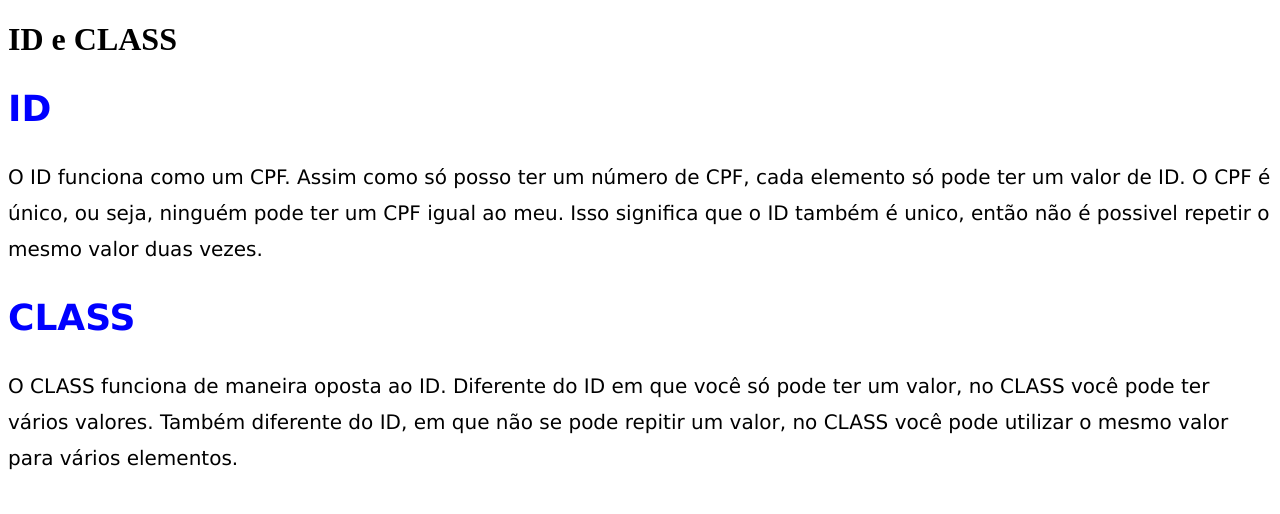
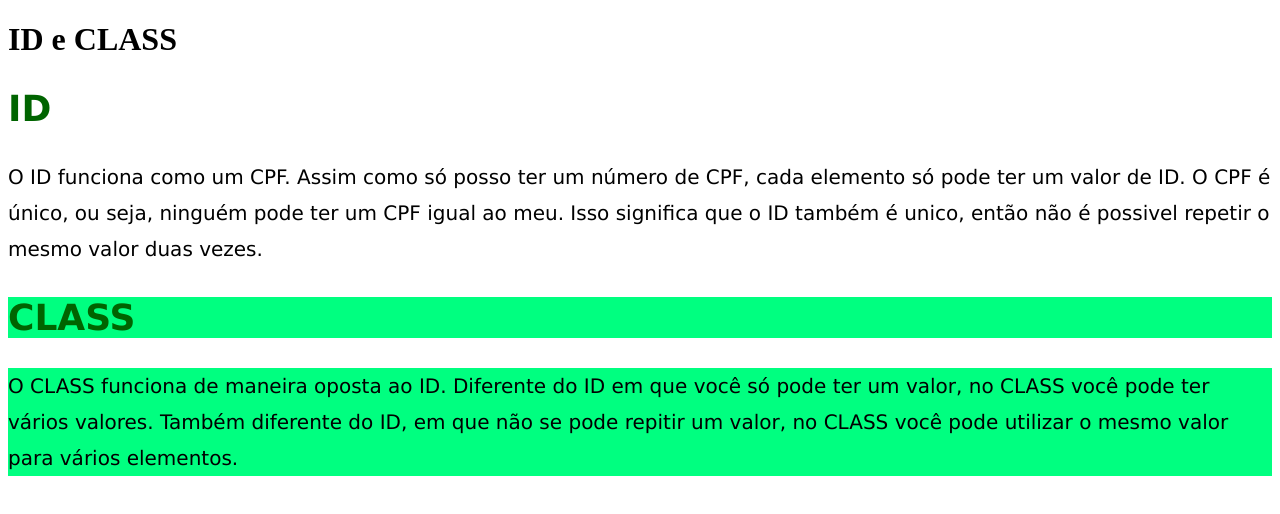
Before and after one commit to luizjuniorr/aulas_html_css, a plain HTML site: page 4_ID_CLASS/index.html in a window 1280 px wide. Drawn offline with Linux system fonts and the light colour scheme.

Commit message:
introdução ao class

```diff
--- a/4_ID_CLASS/index.html
+++ b/4_ID_CLASS/index.html
@@ -16,9 +16,9 @@
         O ID funciona como um CPF. Assim como só posso ter um número de CPF, cada elemento só pode ter um valor de ID. O CPF é único, ou seja, ninguém pode ter um CPF igual ao meu. Isso significa que o ID também é unico, então não é possivel repetir o mesmo valor duas vezes.
     </p>
 
-    <h2>CLASS</h2>
+    <h2 class="fundo-verde">CLASS</h2>
 
-    <p>
+    <p class="fundo-verde">
         O CLASS funciona de maneira oposta ao ID. Diferente do ID em que você só pode ter um valor, no CLASS você pode ter vários valores. Também diferente do ID, em que não se pode repitir um valor, no CLASS você pode utilizar o mesmo valor para vários elementos.
     </p>
 
--- a/4_ID_CLASS/style.css
+++ b/4_ID_CLASS/style.css
@@ -9,3 +9,11 @@ p {
     font-size: 20px;
     line-height: 36px;
 }
+
+h2 {
+    color: darkgreen;
+}
+
+.fundo-verde {
+    background: rgb(0, 255, 128);
+}
```
Also changed, not shown: atividade.png (deleted).
